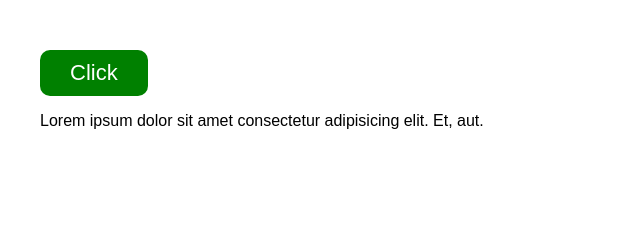
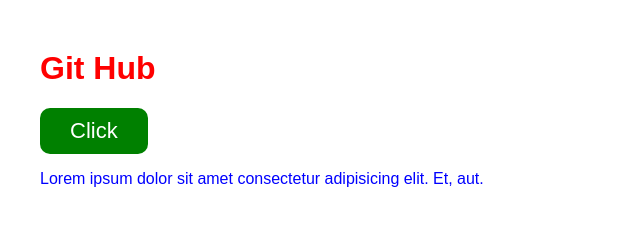
Before and after one commit to khamrayev5636/dark, a plain HTML site: page index.html in a window 1280 px wide. Shown: the whole page, without its empty margins (0-640 px from the left). Drawn offline with Linux system fonts and the light colour scheme.

Commit message:
Add index and css

```diff
--- a/css/styles.css
+++ b/css/styles.css
@@ -57,6 +57,15 @@
 }
 
 /* STICKY-FOOTER */
+
+h1 {
+    color: red;
+}
+
+p {
+    color:blue;
+}
+
 .site-main{
     flex-grow: 1;
 }
--- a/index.html
+++ b/index.html
@@ -11,6 +11,7 @@
 
     <div class="container">
         <div class="box">
+            <h1>Git Hub</h1>
             <button class="dark__btn">Click</button>
             <p>
                 Lorem ipsum dolor sit amet consectetur adipisicing elit. Et, aut.
```
